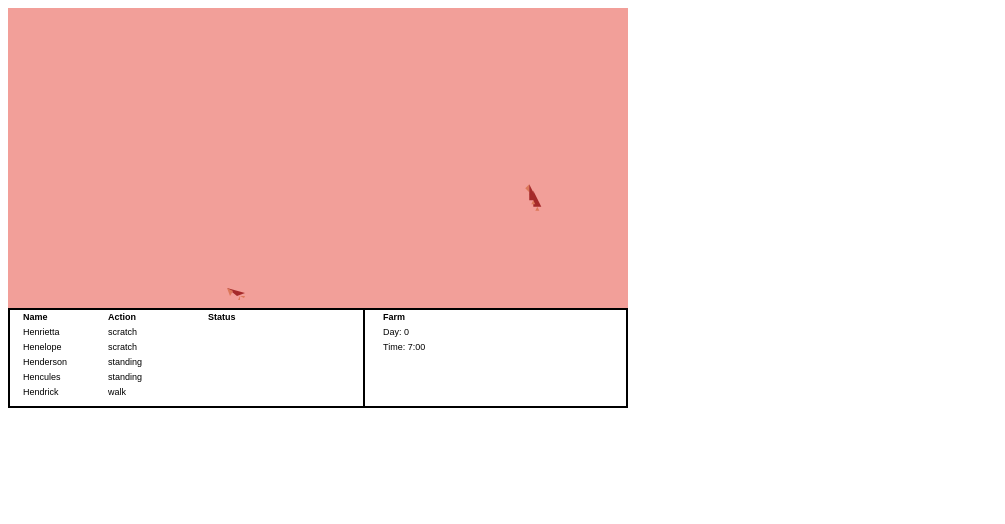
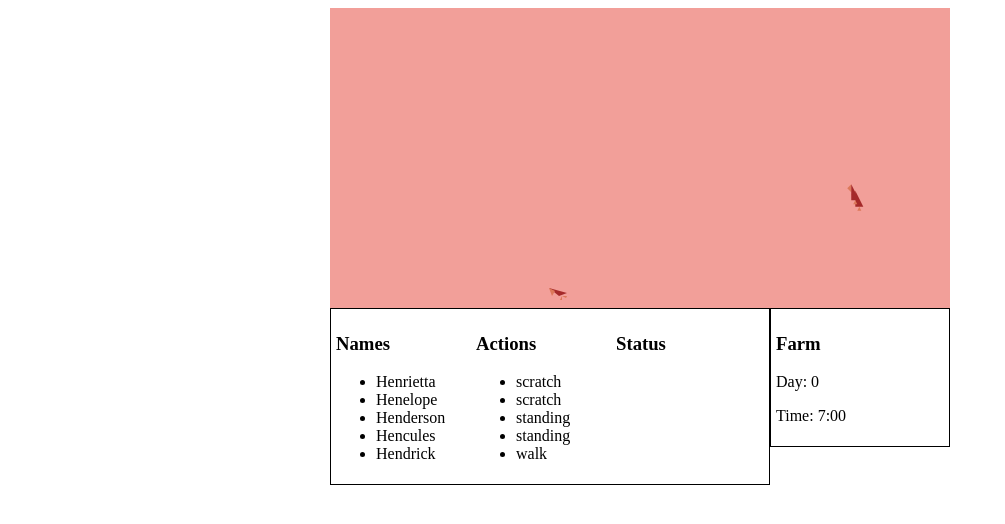
Before and after one commit to cowlet/peck, a plain HTML site: page peck.html in a window 1280 px wide. Shown: the whole page, without its empty margins (0-1005 px from the left). Drawn offline with Linux system fonts and the light colour scheme.

Commit message:
Move infobar to HTML instead of the canvas.
Requires new divs in peck.html and changes to PECK.infobar.draw function in
peck_graphics.js. Also added a stylesheet to replicate the canvas layout,
and updated peck.js to pull the yard width and height into from the canvas.

```diff
--- /dev/null
+++ b/peck.css
@@ -0,0 +1,35 @@
+#peck {
+	width: 620px;
+	margin: 0 auto;
+}
+
+/* Infobar is split into chicken-info and farm-info */
+#chicken-info {
+	float: left;
+	width: 428px;
+	padding: 5px;
+	border: 1px solid;
+}
+
+#farm-info {
+	float: right;
+	width: 168px;
+	padding: 5px;
+	border: 1px solid;
+}
+
+/* chicken-info is split into names, actions, status */
+#chicken-names {
+	float: left;
+	width: 140px;
+}
+
+#chicken-actions {
+	float: left;
+	width: 140px;
+}
+
+#chicken-status {
+	float: right;
+	width: 148;
+}
--- a/peck.html
+++ b/peck.html
@@ -4,8 +4,35 @@
 	<script src="peck.js" type="text/javascript"></script>
 	<script src="peck_util.js" type="text/javascript"></script>
 	<script src="peck_graphics.js" type="text/javascript"></script>
+
+	<link rel="stylesheet" type="text/css" href="peck.css" />
   </head>
   <body onload="PECK.setup();">
-    <canvas id="canvas" width="620" height="400"></canvas>
+	<div id="peck">
+	    <canvas id="canvas" width="620" height="300"></canvas>
+
+		<div id="chicken-info">
+			<div id="chicken-names">
+				<h3>Names</h3>
+				<ul id="chicken-names-list">
+				</ul>
+			</div>
+			<div id="chicken-actions">
+				<h3>Actions</h3>
+				<ul id="chicken-actions-list">
+				</ul>
+			</div>
+			<div id="chicken-status">
+				<h3>Status</h3>
+				<ul id="chicken-status-list">
+				</ul>
+			</div>
+		</div>
+		<div id="farm-info">
+			<h3>Farm</h3>
+			<div id="farm-info-text">
+			</div>
+		</div>
+	</div>
   </body>
 </html>
--- a/peck.js
+++ b/peck.js
@@ -296,6 +296,8 @@ PECK.game_loop = function (counter) {
 PECK.setup = function () {
 
 	var canvas = document.getElementById("canvas");
+	PECK.yard.width = canvas.width;
+	PECK.yard.height = canvas.height;
 	PECK.GFX.set_ctx (canvas.getContext("2d"));
 
     canvas.addEventListener("click", PECK.dropGrainOnClick, false);
--- a/peck_graphics.js
+++ b/peck_graphics.js
@@ -59,42 +59,19 @@ PECK.infobar.y_indent = 20;
 PECK.infobar.x_columns = [15, 100, 200, 360];
 
 PECK.infobar.draw = function (chickens) {
-	PECK.GFX.ctx.fillStyle = "black";
-    PECK.GFX.ctx.fillRect(this.x, this.y, this.width, this.height);
-	PECK.GFX.ctx.fillStyle = "white";
-    PECK.GFX.ctx.fillRect(this.x+2, this.y+2, this.width-4, this.height-4);
+	names_html = "";
+	actions_html = "";
 
-	PECK.GFX.ctx.fillStyle = "black";
-	PECK.GFX.ctx.font = "bold 9px sans-serif";
-    PECK.GFX.ctx.textBaseline = "top";
-	PECK.GFX.ctx.fillText("Name", this.x+this.x_columns[0], this.y+5)
-	PECK.GFX.ctx.fillText("Action", this.x+this.x_columns[1], this.y+5)
-	PECK.GFX.ctx.fillText("Status", this.x+this.x_columns[2], this.y+5)
-
-	var that = this;
-    PECK.GFX.ctx.font = "9px sans-serif";
-	chickens.forEach (function (c, i) {
-		PECK.GFX.ctx.fillText(c.name,
-			         (that.x+that.x_columns[0]),
-			         (that.y+that.y_indent + i*that.line_height));
-		PECK.GFX.ctx.fillText(c.behaviour.move,
-			         (that.x+that.x_columns[1]),
-			         (that.y+that.y_indent + i*that.line_height));
+	chickens.forEach (function (c) {
+		names_html += ("<li>" + c.name + "</li>");
+		actions_html += ("<li>" + c.behaviour.move + "</li>");
 	});
 
-	PECK.GFX.ctx.fillStyle = "black";
-	PECK.GFX.ctx.fillRect(this.x+this.x_columns[3]-5, this.y, 2, this.height);
-	PECK.GFX.ctx.font = "bold 9px sans-serif";
-    PECK.GFX.ctx.textBaseline = "top";
-    PECK.GFX.ctx.fillText ("Farm", this.x+this.x_columns[3]+this.x_columns[0], this.y+5);
+	document.getElementById("chicken-names-list").innerHTML = names_html;
+	document.getElementById("chicken-actions-list").innerHTML = actions_html;
 
-	PECK.GFX.ctx.font = "9px sans-serif";
-    PECK.GFX.ctx.fillText ("Day: " + this.day,
-                  this.x+this.x_columns[3]+this.x_columns[0],
-                  this.y+this.y_indent);
-    PECK.GFX.ctx.fillText ("Time: " + this.hour + ":00",
-                  this.x+this.x_columns[3]+this.x_columns[0],
-                  this.y+this.y_indent + this.line_height);
+	farm_html = "<p>Day: " + this.day + "</p><p>Time: " + this.hour + ":00</p>";
+	document.getElementById("farm-info-text").innerHTML = farm_html;
 };
 
 
```
